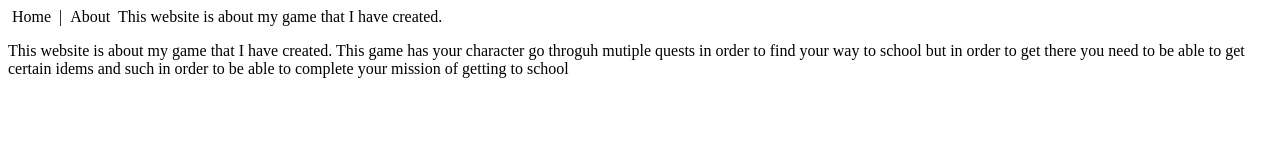
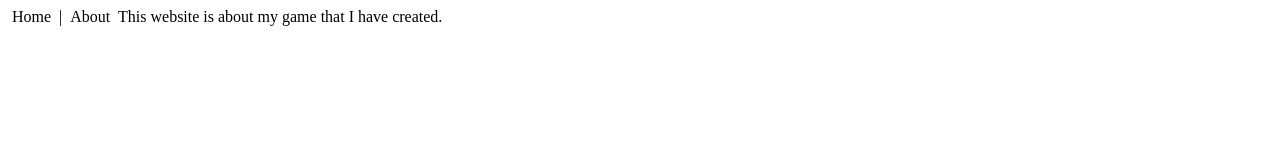
Before and after one commit to 28PStankiewicz/28PStankiewicz.github.io, a plain HTML site: page about.html in a window 1280 px wide. Drawn offline with Linux system fonts and the light colour scheme.

Commit message:
Update about.html

```diff
--- a/about.html
+++ b/about.html
@@ -22,6 +22,4 @@ a:hover {
 <a href="about.html">About</a>
 </body>
 This website is about my game that I have created.
-<p>This website is about my game that I have created.
-    This game has your character go throguh mutiple quests in order to find your way to school but in order to get there you need to be able to get certain idems and such in order to be able to complete your mission of getting to school </p>
 </html>
```
